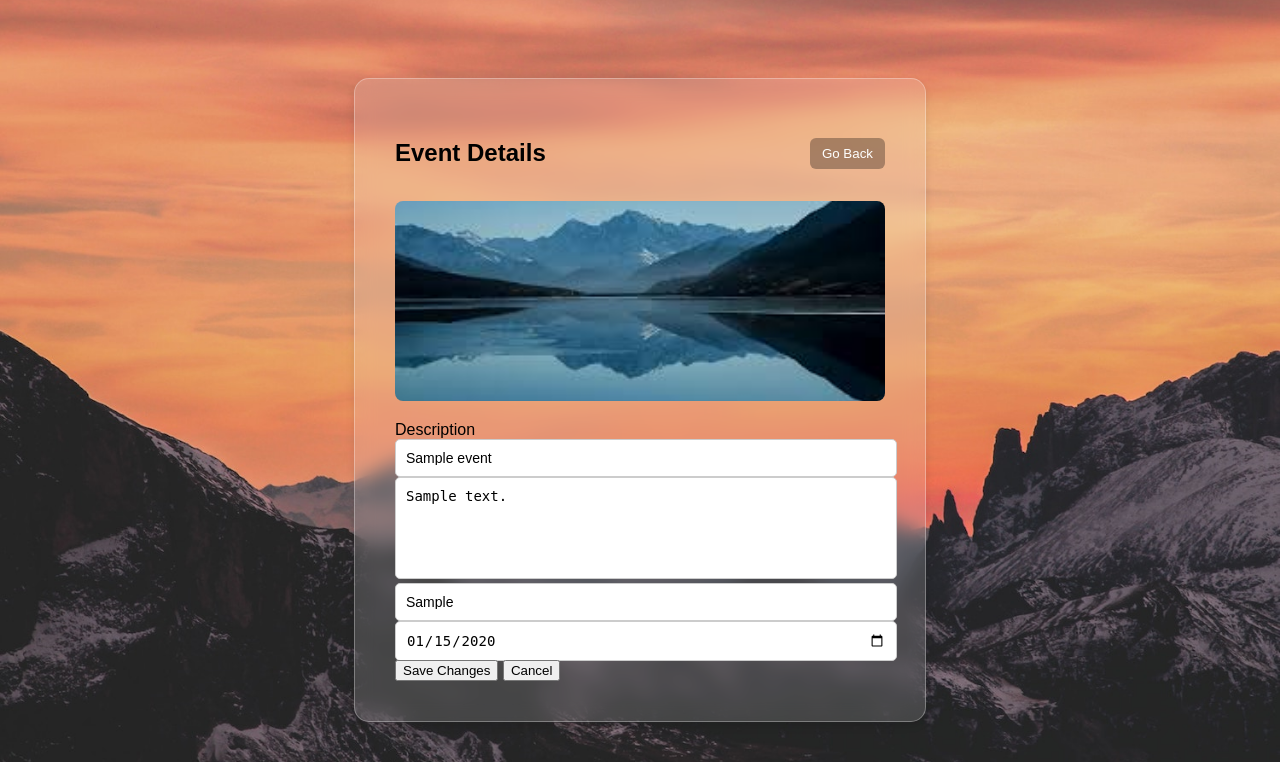
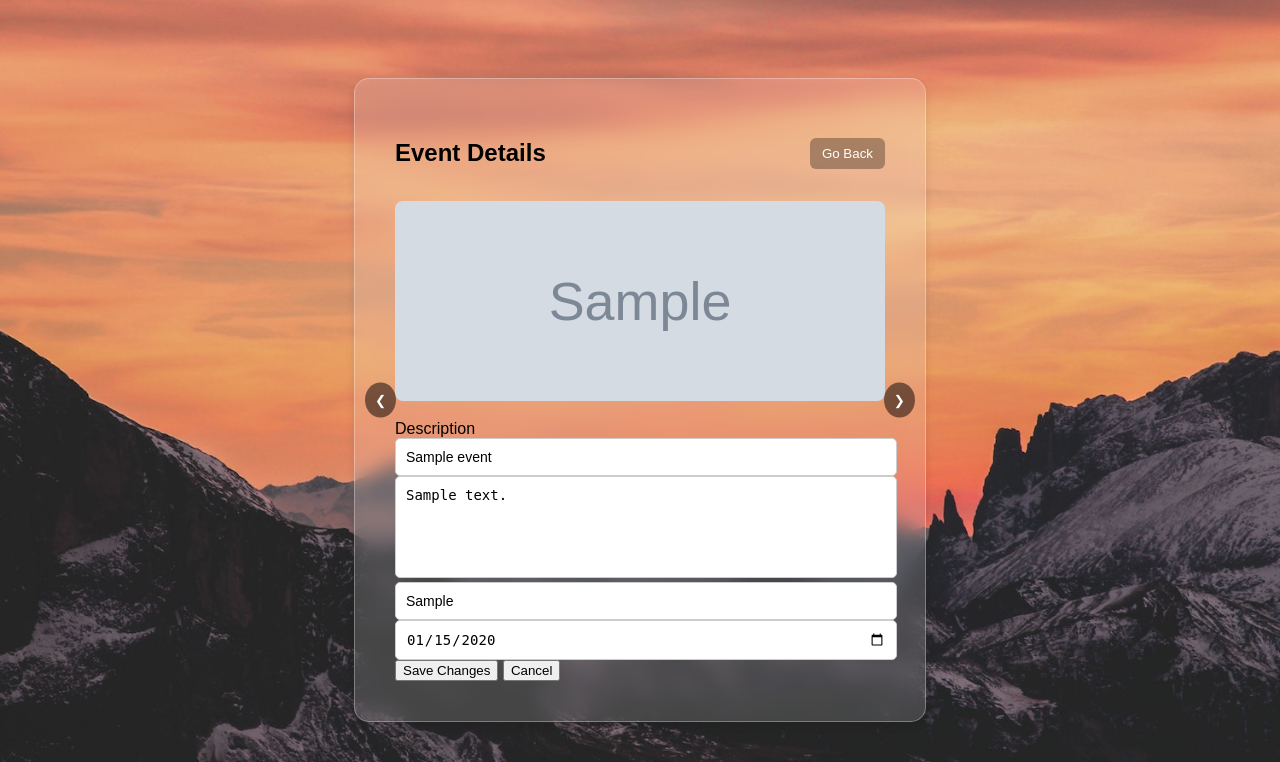
Before and after one commit to jusilo/Team-MAG-Web-App, a Flask app: template frontend/templates/edit-event.html in a window 1280 px wide. Shown: the top 762 px of the page. Run offline with Flask 3, Linux system fonts and the light colour scheme; tables that the repository leaves empty hold one stand-in row (values such as "Sample post"); the template is opened without the code that fills it: values that come from a table or form of the project are taken from there, most other values are stand-ins (such as "Sample title", 1, 10 or a date in 2020); grey boxes marked "Sample" are stand-in pictures; some libraries are stand-ins or nearby versions.

Commit message:
images as carousel

```diff
--- a/frontend/static/css/edit-event.css
+++ b/frontend/static/css/edit-event.css
@@ -66,6 +66,50 @@ h1 {
     max-height: 200px;
     object-fit: cover;
     border-radius: 8px;
+}
+
+.carousel {
+    position: relative;
+    width: 100%;
+    overflow: hidden;
+}
+
+.carousel-item {
+    display: none;
+    width: 100%;
+    transition: opacity 0.5s ease;
+}
+
+.carousel-item.active {
+    display: block;
+}
+
+.carousel img {
+    width: 100%;
+    max-height: 200px;
+    object-fit: cover;
+    border-radius: 8px;
+}
+
+.carousel-prev, .carousel-next {
+    position: absolute;
+    top: 50%;
+    transform: translateY(-50%);
+    background: rgba(0, 0, 0, 0.5);
+    color: white;
+    border: none;
+    cursor: pointer;
+    padding: 10px;
+    border-radius: 50%;
+    z-index: 2;
+}
+
+.carousel-prev {
+    left: 10px;
+}
+
+.carousel-next {
+    right: 10px;
 }
 
 /* ========== Form Section ========== */
--- a/frontend/static/css/home.css
+++ b/frontend/static/css/home.css
@@ -206,15 +206,13 @@ textarea {
 
 /* Event Cards with Transparent Glass Effect */
 .event-card {
-    max-width: 100%;
+    margin: 10px;
+    padding: 15px;
     /* Glass Effect Additions Below */
     background-color: rgba(255, 255, 255, 0.7);
     backdrop-filter: blur(8px);
     -webkit-backdrop-filter: blur(8px);
-    margin-top: 10px;
-    margin-bottom: 10px;
     border-radius: 12px;
-    padding: 20px;
     box-shadow: 0 4px 12px rgba(0, 0, 0, 0.05);
     transition: transform 0.3s ease-in-out;
     border: 1px solid #eee;
--- /dev/null
+++ b/frontend/static/js/carousel.js
@@ -0,0 +1,24 @@
+let currentIndex = 0;
+const items = document.querySelectorAll('.carousel-item');
+
+function showItem(index) {
+    items.forEach((item, i) => {
+        item.classList.toggle('active', i === index);
+    });
+}
+
+function nextItem() {
+    currentIndex = (currentIndex + 1) % items.length;
+    showItem(currentIndex);
+}
+
+function prevItem() {
+    currentIndex = (currentIndex - 1 + items.length) % items.length;
+    showItem(currentIndex);
+}
+
+document.querySelector('.carousel-next').addEventListener('click', nextItem);
+document.querySelector('.carousel-prev').addEventListener('click', prevItem);
+
+// Initialize first item
+showItem(currentIndex);
--- a/frontend/templates/edit-event.html
+++ b/frontend/templates/edit-event.html
@@ -22,8 +22,15 @@
             <!-- Left Section - Event Details -->
             <div class="event-details">
                 <div class="image-container">
-                    <!-- Add image logic here if necessary -->
-                    <img src="{{ url_for('static', filename='Files/image1.jpg') }}" alt="Event Image" width="100%">
+                    <div class="carousel">
+                        {% for image in event_images %}
+                        <div class="carousel-item">
+                            <img src="{{ url_for('static', filename='Files/' + image) }}" alt="Event Image">
+                        </div>
+                        {% endfor %}
+                    </div>
+                    <button class="carousel-prev">❮</button>
+                    <button class="carousel-next">❯</button>
                 </div>
                 <div class="description-title">Description</div>
                 <div class="description-box">
@@ -50,5 +57,6 @@
     </div>
     <script src="https://cdn.jsdelivr.net/npm/sweetalert2@11.17.2/dist/sweetalert2.all.min.js"></script>
     <script src="{{ url_for('static', filename='js/edit-event.js') }}"></script>
+    <script src="{{ url_for('static', filename='js/carousel.js') }}"></script>
 </body>
 </html>
```
Also changed, not shown: frontend/templates/home.html (+7 -23 lines).
